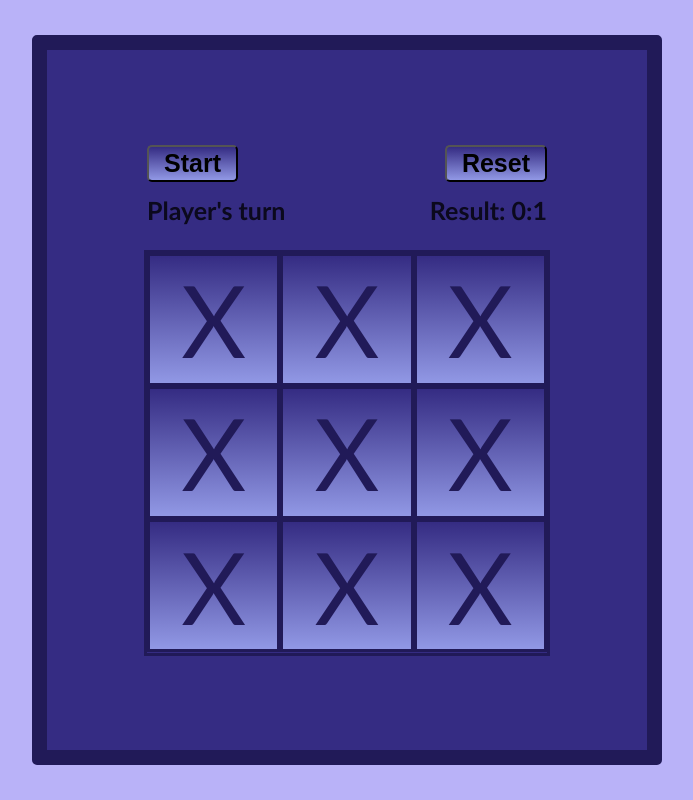
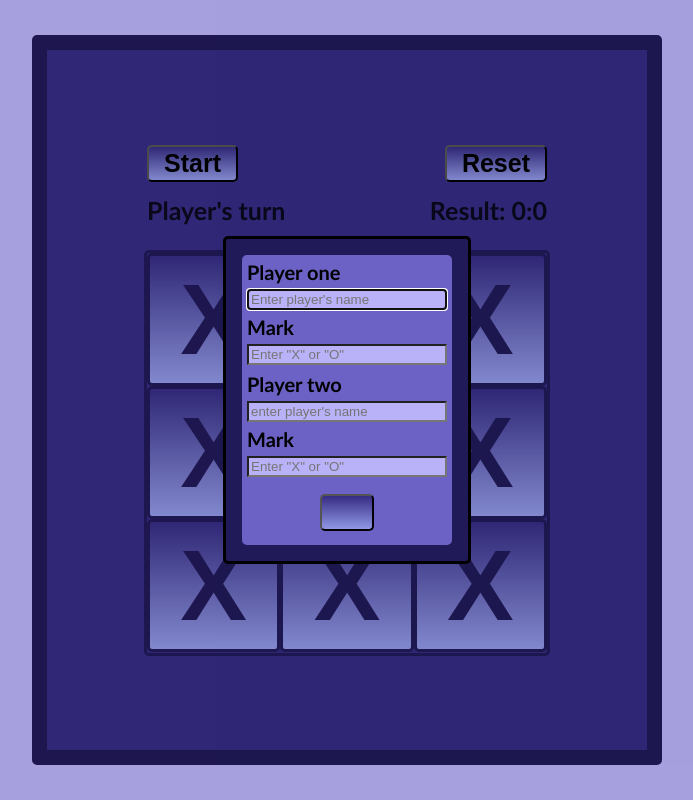
Before and after one commit to Mythpoke/ticTacToe, a plain HTML site: page index.html in a window 1280 px wide. Both pictures are taken after a click on the button "Start". Shown: the whole page, without its empty margins (293-986 px from the left). Drawn offline with Linux system fonts and the light colour scheme.

Commit message:
Add grid and dialog

```diff
--- a/index.html
+++ b/index.html
@@ -10,16 +10,36 @@
     <div id="mainContainer">
         <div id="btnContainer">
             <div id="leftContainer">
-                <button>Start</button>
-                <button>Reset</button>
+                <button id ="start">Start</button>
+                <button id ="reset">Reset</button>
             </div>
             <div id="rightContainer">
-                <div class="text">Player's turn</div>
-                <div class="text">Result: 0:1</div>
+                <div id="turn" class="text">Player's turn</div>
+                <div class="text">Result: 0:0</div>
             </div>
         </div>
         <div id="gridContainer"></div>
     </div>
+    <dialog>
+        <form>
+            <div id="formTop">
+                <label>Player one</label>
+                <input id="playerOne" placeholder="Enter player's name" type="text">
+                <label>Mark</label>
+                <input id="markOne" placeholder='Enter "X" or "O"' type="text">
+            </div>
+            <div id="formMid">
+                <label>Player two</label>
+                <input id="playerTwo" placeholder="enter player's name" type="text">
+                <label>Mark</label>
+                <input id="markTwo" placeholder='Enter "X" or "O"' type="text">
+            </div>
+            <div id="formBot">
+                <input id="submit" type="button">
+            </div>
+
+        </form>
+    </dialog>
     <script src="script.js"></script>
 </body>
 </html>
--- a/script.js
+++ b/script.js
@@ -1,7 +1,8 @@
+function makeGrid() {
     const gridContainer = document.getElementById("gridContainer");
 
     for(let i = 0; i < 9; i++) {
-    let cube = document.createElement("div");
+        let cube = document.createElement("button");
         cube.classList.add("cube");
         gridContainer.appendChild(cube);
 
@@ -9,3 +10,25 @@ for(let i = 0; i < 9; i++) {
         cube.style.height = 400 / 3 + "px";
         cube.textContent = "X";
     }
+}
+
+makeGrid();
+
+const start = document.getElementById("start");
+const dialog = document.querySelector("dialog");
+const playerOne = document.getElementById("playerOne");
+const playerTwo = document.getElementById("playerTwo");
+const markOne = document.getElementById("markOne");
+const markTwo = document.getElementById("markTwo");
+const submit = document.getElementById("submit");
+
+const turn = document.getElementById("turn");
+
+start.addEventListener("click", ()=> {
+    dialog.showModal()
+;})
+submit.addEventListener("click", ()=> {
+    dialog.close();
+    console.log(submit.value);
+    turn.textContent = playerOne.value;
+;})
--- a/style.css
+++ b/style.css
@@ -24,7 +24,6 @@ html, body {
 #btnContainer {
     width: 400px;
     height: 80px;
-    /* border: solid #211a58; */
     margin-bottom: 25px;
 
     display: flex;
@@ -58,6 +57,7 @@ button {
     width: 400px;
     height: 400px;
     border: solid #211a58;
+    border-radius: 5px;
 
     display: flex;
     flex-wrap: wrap;
@@ -73,3 +73,50 @@ button {
     font-size: 100px;
     color: #211a58;
 }
+
+dialog {
+    background-color: #211a58;
+    border-radius: 5px;
+}
+
+form {
+    height: 280px;
+    width: 200px;
+    padding: 5px;
+    border-radius: 5px;
+    background-color: #6c62c5;
+    display: flex;
+    flex-direction: column;
+    font-size: 20px;
+    font-weight: bold;
+}
+
+#formTop {
+    flex: 2;
+    display: flex;
+    flex-direction: column;
+    gap: 5px;
+}
+#formMid {
+    flex: 2;
+    display: flex;
+    flex-direction: column;
+    gap: 5px;
+}
+#formBot {
+    flex: 1;
+    display: flex;
+    justify-content: center;
+    align-items: center;
+}
+#submit {
+    background: linear-gradient(#352c83, #9198e5);
+    font-size: 20px;
+    padding: 5px 25px;
+    border-radius: 5px;
+    font-weight: bold;
+}
+
+input {
+    background-color: #b9b2f8;
+}
```
Lines whose indentation alone changed are shown as unchanged.
